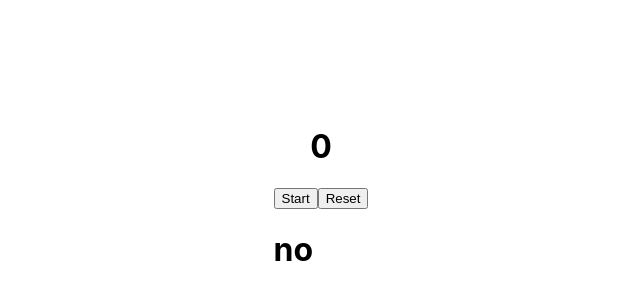
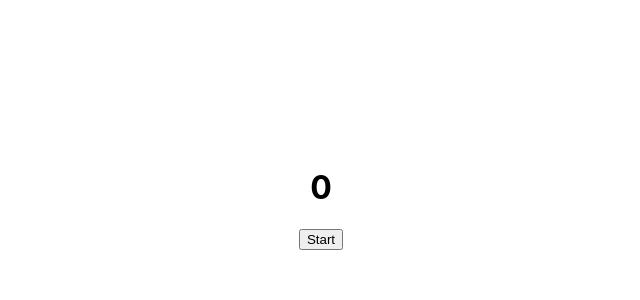
Before and after one commit to f1reball/timer_concept, a React (Create React App) app: page / in a window 1280 px wide. Shown: the part 202-502 px from the top of the page, without its empty margins (319-959 px from the left). Built offline with nearby package versions, Linux system fonts and the light colour scheme.

Commit message:
added fucntionality simplifications

```diff
--- a/src/components/timer.js
+++ b/src/components/timer.js
@@ -43,10 +43,10 @@ function Timer() {
                 <h1>{time}</h1>
             </div>
             <div>
-                <button onClick={toggle}>{toggleTimer ? "Stop" : "Start"}</button>
-                <button onClick={ Reset }>Reset</button>
-
-                <h1>{toggleTimer ? "yes" : "no" }</h1>
+                <button onClick={toggle}>{!toggleTimer ? time == 0 ? "Start" : "Resume" : "Stop"}</button>
+                { time != 0 && !toggleTimer &&
+                    <button onClick={Reset}>Reset</button>
+                }
             </div>
         </div>
     );
```
